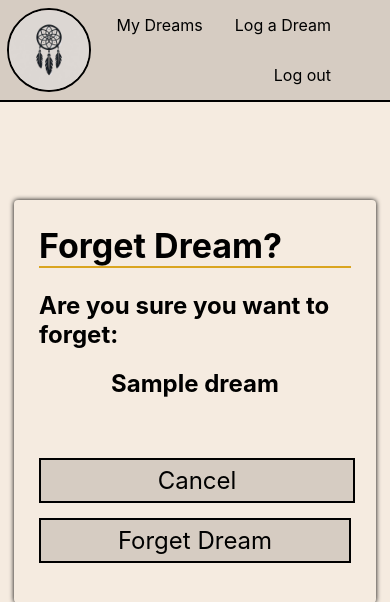
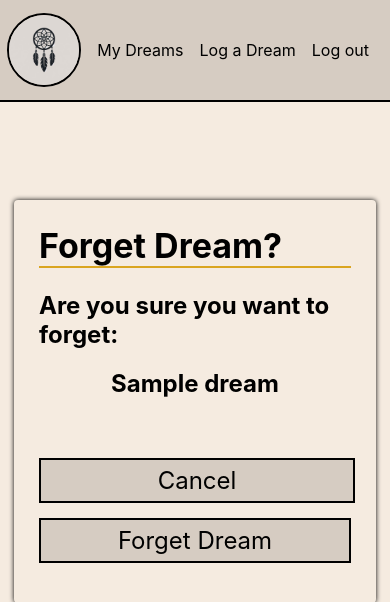
Before and after one commit to juanrw7/catch-a-dream, a Django app: page /dreams/1/delete/ in a window 390 px wide. Shown: the top 602 px of the page. Run offline with Django 4.2, Linux system fonts and the light colour scheme; a user stored in the database is signed in; tables that the repository leaves empty hold one stand-in row (values such as "Sample post").

Commit message:
adjust styling for mobile devices

```diff
--- a/main_app/static/css/base.css
+++ b/main_app/static/css/base.css
@@ -106,10 +106,22 @@ nav > a:hover, li:hover {
 
 @media only screen and (max-width: 550px) {
   nav > a, li {
-    height: 50px;
+    padding: 0 8px;
+    /* height: 50px; */
     font-size: 16px;
   }
-  ul {
+  nav > ul {
     margin: 0 20px 0 0;
   }
+  .header-logo-container, .header-logo-container > a, .header-logo-container > a > img {
+    height: 70px;
+    width: 70px;
+    border-radius: 50%;
+  }
 }
+
+@media only screen and (max-width: 367px) {
+  nav > a, li {
+    height: 50px;
+  }
+}
--- a/main_app/static/css/form.css
+++ b/main_app/static/css/form.css
@@ -57,6 +57,7 @@
 }
 
 .btn {
+  color: black;
   font-family: inherit;
   font-size: 24px;
   margin-top: 40px;
```
